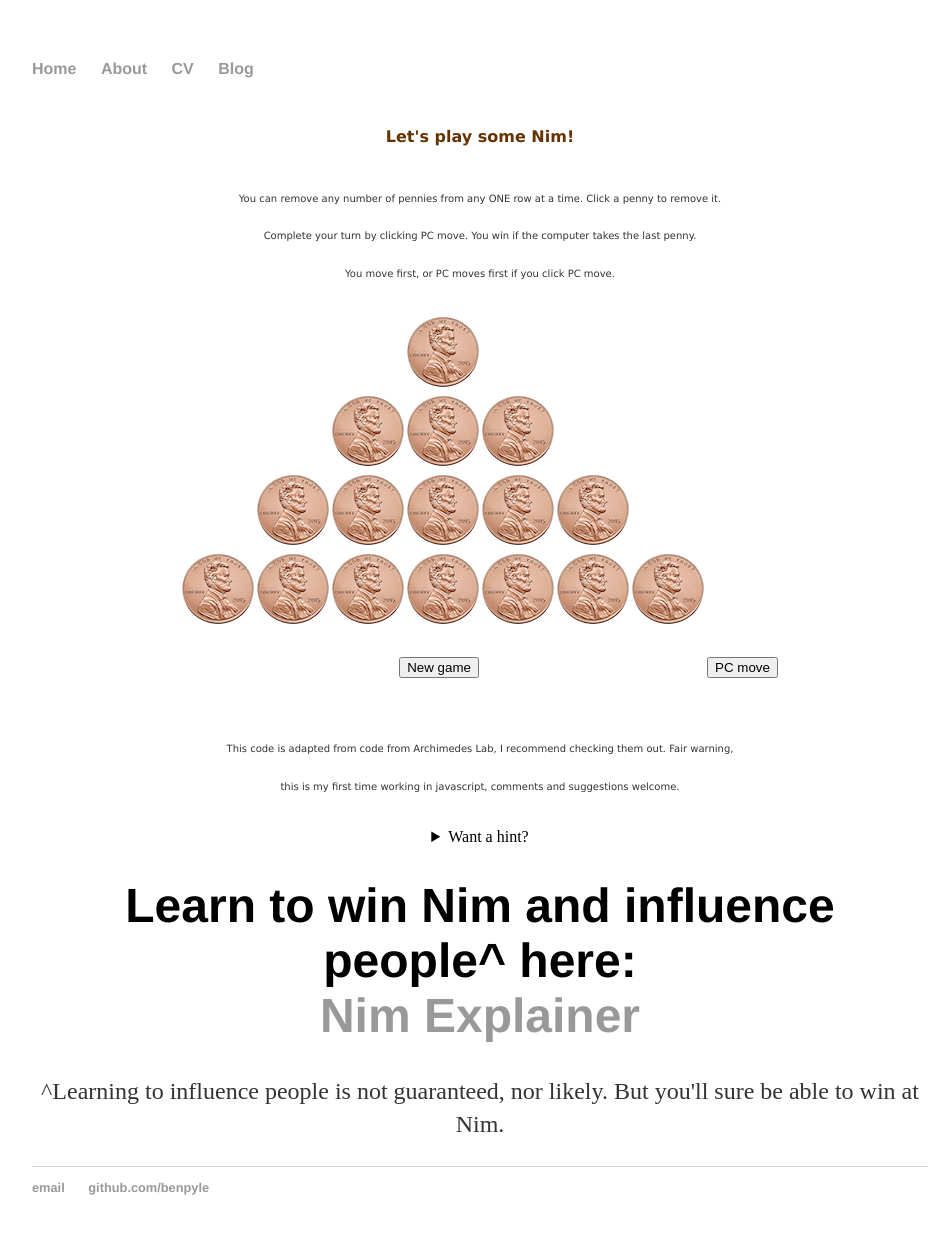
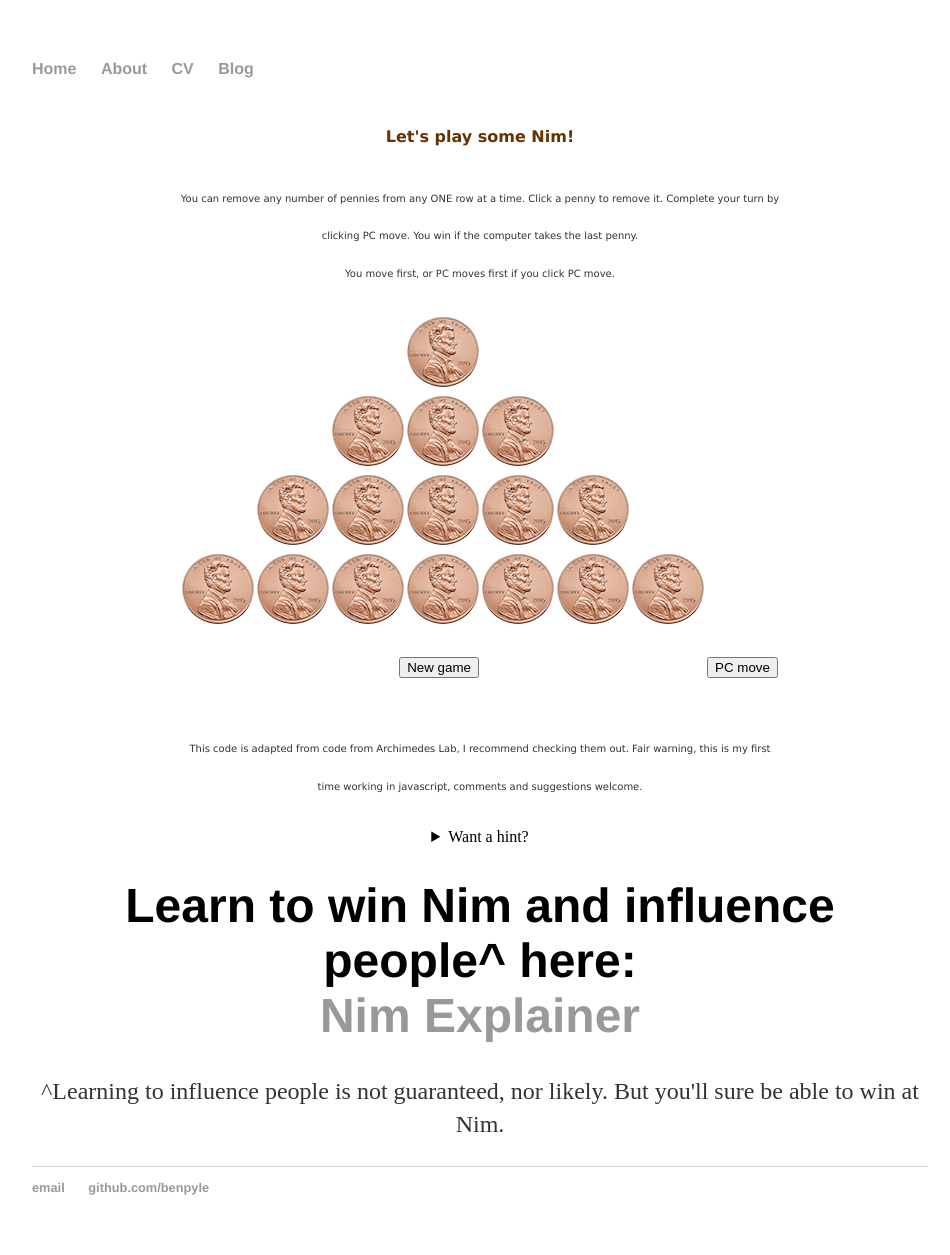
Before and after one commit to BenPyle/BenPyle.github.io, a Jekyll site: the page built from nim/index.html, in a window 1280 px wide. Shown: the whole page, without its empty margins (160-1110 px from the left). Built offline with Jekyll 4.4.1, drawn with Linux system fonts in a browser that asks for light colours.

Commit message:
Update index.html

```diff
--- a/nim/index.html
+++ b/nim/index.html
@@ -148,11 +148,10 @@ var z,sp,next_to_that
 <table width="300" border="0" align="center" cellpadding="0" cellspacing="0">
 <tr>
 <td align="center" valign="top" bgcolor="#FFFFFF"><p><font color="#663300" size="3" face="Verdana, Arial, Helvetica, sans-serif"><b>Let's play some Nim!</b></font></p>
-<blockquote>
+
 <p><font face="Verdana, Arial, Helvetica, sans-serif" size="1">You can remove any number of pennies from any ONE
 row at a time. Click a penny to remove it. Complete your turn by clicking PC move. You win if the computer takes the last penny.<br>
 You move first, or PC moves first if you click PC move.</font></p>
-</blockquote>
 <p></p>
 <form>
 <table BORDER=0 cellpadding="1" cellspacing="1" id="nim game">
@@ -194,11 +193,9 @@ You move first, or PC moves first if you click PC move.</font></p>
 </tr>
 </table>
 </form>
-<blockquote>
 <p><font size="1" face="Verdana, Arial, Helvetica, sans-serif">This code is adapted from code from Archimedes Lab,
       I recommend checking them out. Fair warning, this is my first time working in javascript,
       comments and suggestions welcome.</font></p>
-</blockquote>
 <script LANGUAGE="JavaScript"><!--
      randomize()
    //--></script>
```
